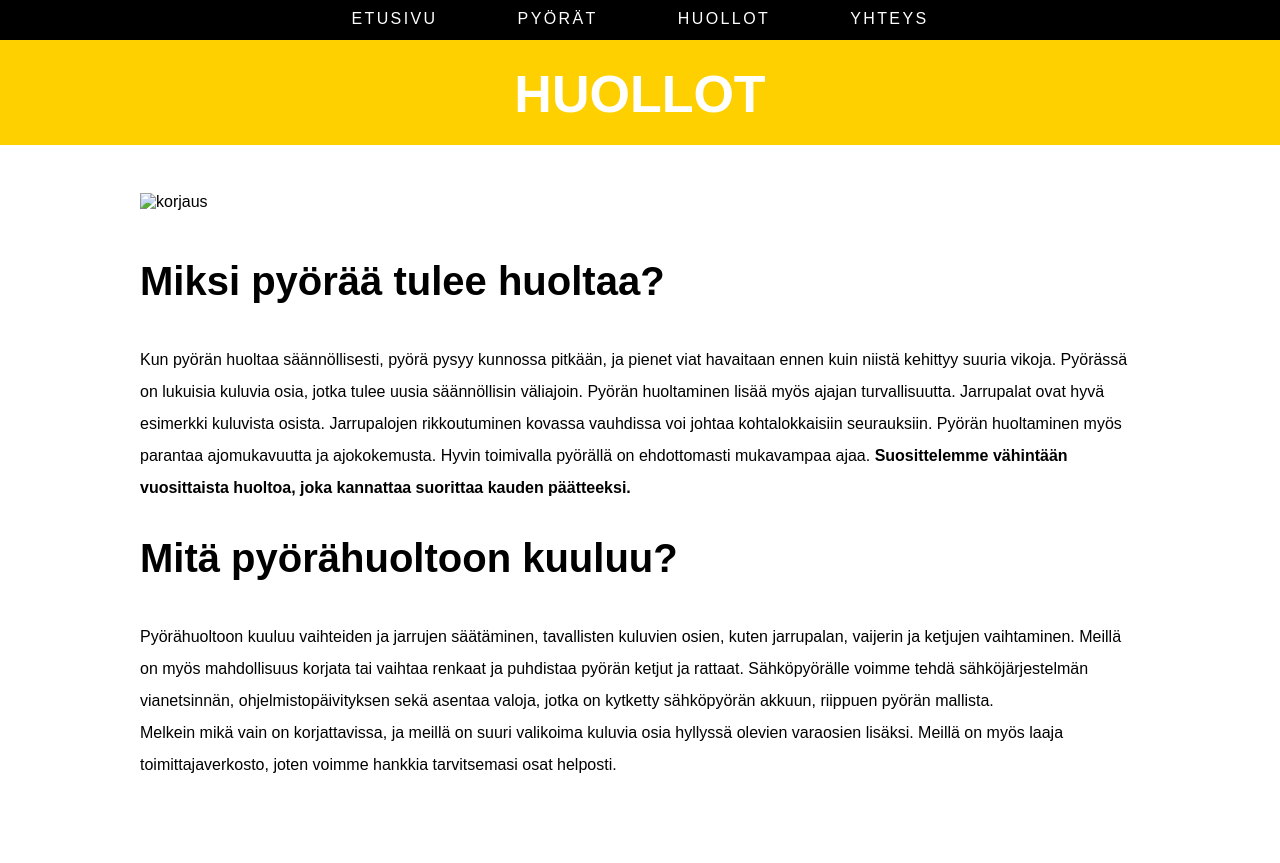
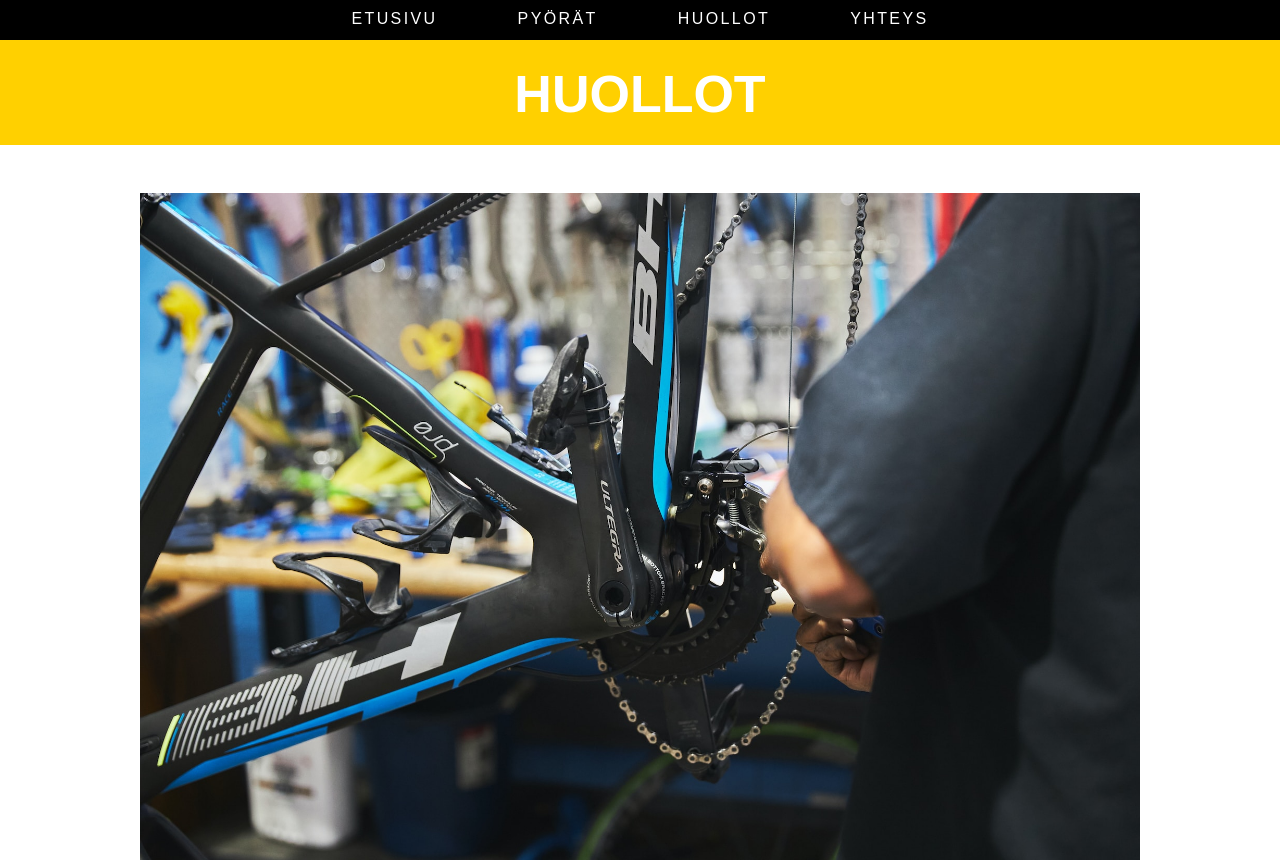
Before and after one commit to Carlenius/Websites, a plain HTML site: page sites/pyöräkauppa/html/huollot.html in a window 1280 px wide. Shown: the top 863 px of the page. Drawn offline with Linux system fonts and the light colour scheme; the site is published under a folder, as on GitHub Pages, so addresses that start at the root find nothing.

Commit message:
image fix

```diff
--- a/sites/pyöräkauppa/html/huollot.html
+++ b/sites/pyöräkauppa/html/huollot.html
@@ -25,7 +25,7 @@
 
     <div>
         <div class="huolto-wrapper">
-            <img width="1000px" src="/Kuvat/korjaus.jpg" alt="korjaus">
+            <img width="1000px" src="../Kuvat/korjaus.jpg" alt="korjaus">
             <div class="hinnasto-text">
                 <h2>Miksi pyörää tulee huoltaa?</h2>
                 <p>Kun pyörän huoltaa säännöllisesti, pyörä pysyy kunnossa pitkään, ja pienet viat havaitaan ennen kuin niistä kehittyy suuria vikoja. Pyörässä on lukuisia kuluvia osia, jotka tulee uusia säännöllisin väliajoin. Pyörän huoltaminen lisää myös ajajan turvallisuutta. Jarrupalat ovat hyvä esimerkki kuluvista osista. Jarrupalojen rikkoutuminen kovassa vauhdissa voi johtaa kohtalokkaisiin seurauksiin. Pyörän huoltaminen myös parantaa ajomukavuutta ja ajokokemusta. Hyvin toimivalla pyörällä on ehdottomasti mukavampaa ajaa. <strong> Suosittelemme vähintään vuosittaista huoltoa, joka kannattaa suorittaa kauden päätteeksi.</strong></p>
```
Also changed, not shown: sites/pyöräkauppa/html/yhteys.html (+1 -1 lines).
